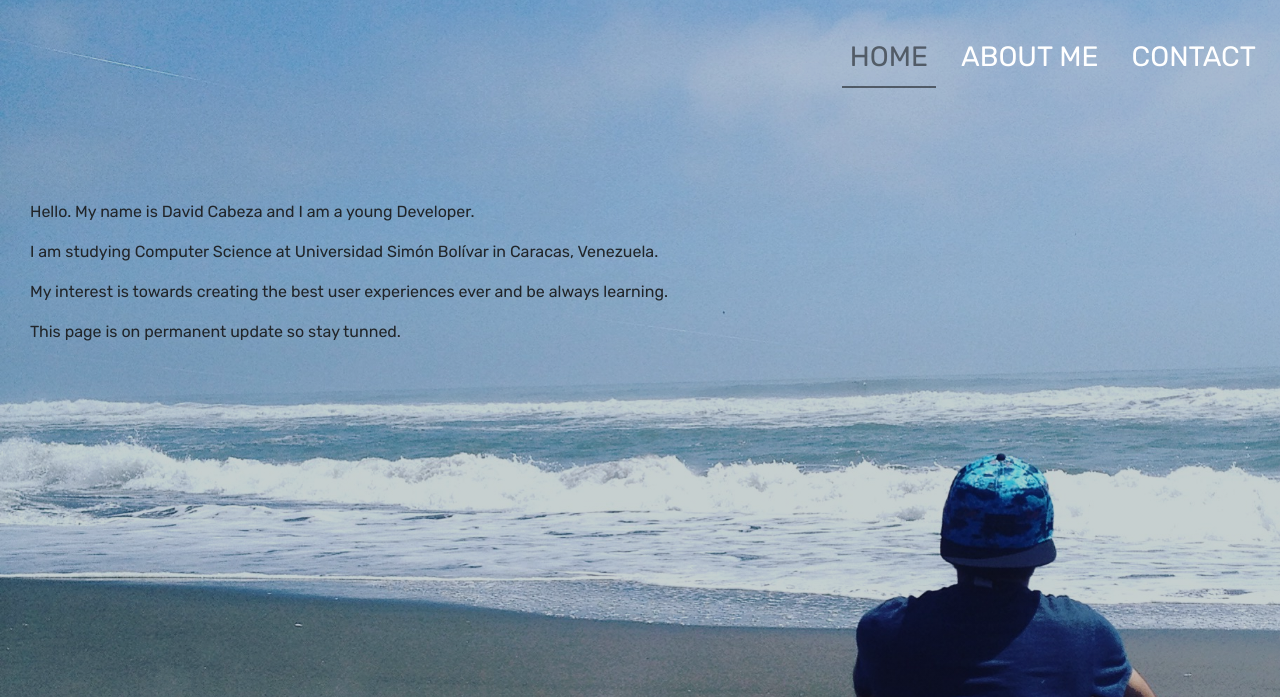
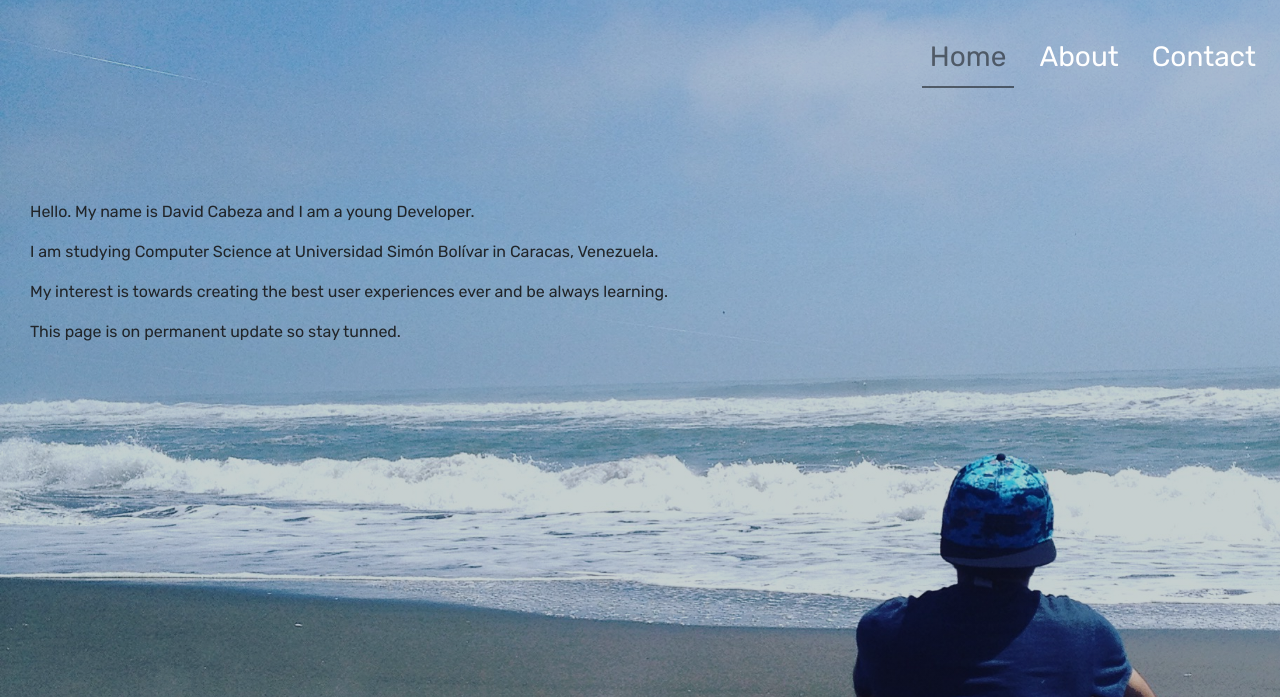
Before and after one commit to davideluque/davideluque.github.io, a plain HTML site: page index.html in a window 1280 px wide. Shown: the top 697 px of the page. Drawn offline with nearby package versions, Linux system fonts and the light colour scheme.

Commit message:
Did not like CAP MENU TEXT

```diff
--- a/index.html
+++ b/index.html
@@ -21,15 +21,15 @@
 	  <div class="collapse navbar-collapse" id="navbarNav">
 	  	<ul class="navbar-nav ml-auto">
 	  		<li class="nav-item nav-active">
-	  			<a class="nav-link" href="#">HOME <span class="sr-only">(current)</span></a>
+	  			<a class="nav-link" href="#">Home <span class="sr-only">(current)</span></a>
 	  		</li>
 	  		<li class="nav-item nav-inactive">
 	  			<div id="nav-about-box">
-	  				<a class="nav-link" href="#">ABOUT ME</a>
+	  				<a class="nav-link" href="#">About</a>
 	  			</div>
 	  		</li>
 	  		<li class="nav-item nav-inactive">
-	  			<a class="nav-link" href="#">CONTACT</a>
+	  			<a class="nav-link" href="#">Contact</a>
 	  		</li>
 	  	</ul>
 	</nav>
```
